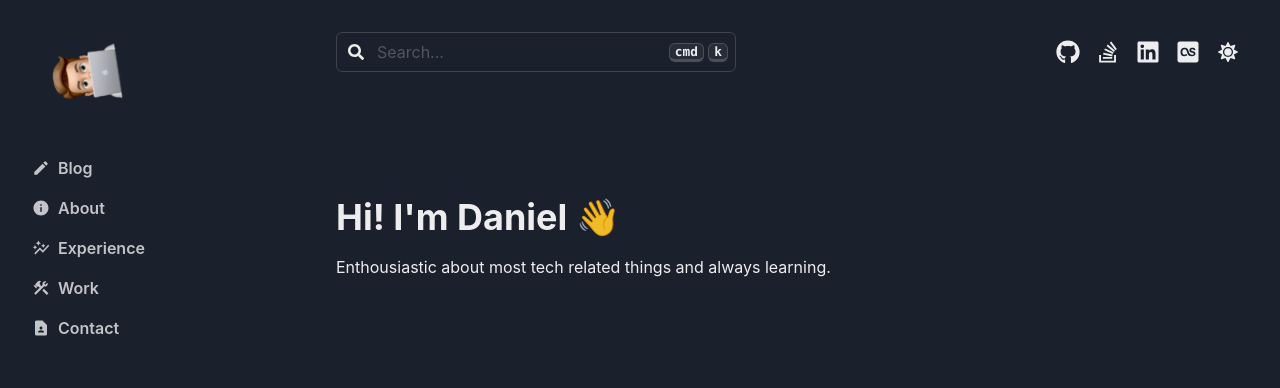
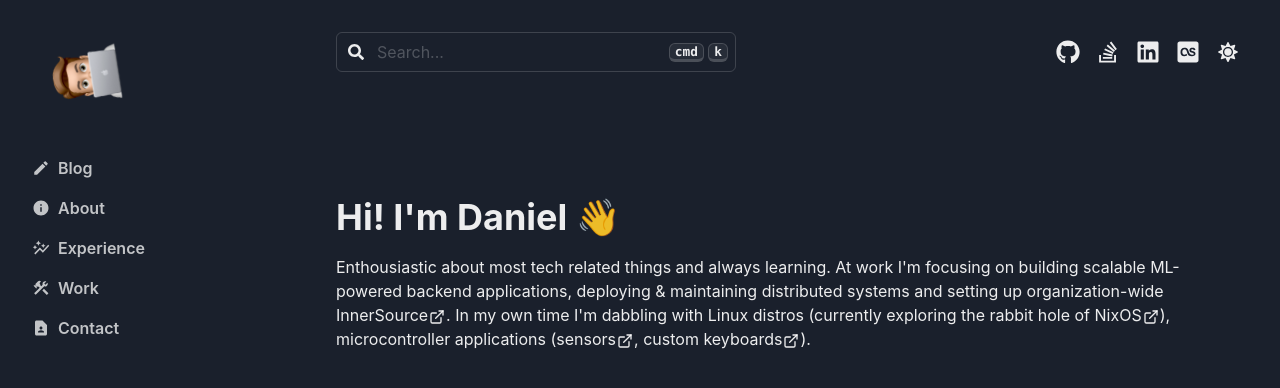
Before and after one commit to danielsteman/vite-blog, a React (Vite) app: page /about in a window 1280 px wide. Shown: the top 388 px of the page. Built offline with nearby package versions, Linux system fonts and the light colour scheme.

Commit message:
:sparkles: added to  section

```diff
--- a/src/routes/About.tsx
+++ b/src/routes/About.tsx
@@ -1,17 +1,43 @@
-import React from 'react';
-import { Text } from '@chakra-ui/react';
-import PageTitle from '../components/PageTitle';
-import Base from './Base';
+import React from "react";
+import { Link, Text } from "@chakra-ui/react";
+import PageTitle from "../components/PageTitle";
+import Base from "./Base";
+import { ExternalLinkIcon } from "@chakra-ui/icons";
 
 const About = () => {
   const title = "Hi! I'm Daniel 👋";
   return (
     <Base>
-      <PageTitle>
-        {title}
-      </PageTitle>
+      <PageTitle>{title}</PageTitle>
       <Text>
-        Enthousiastic about most tech related things and always learning.
+        Enthousiastic about most tech related things and always learning. At
+        work I'm focusing on building scalable ML-powered backend applications,
+        deploying & maintaining distributed systems and setting up
+        organization-wide{" "}
+        <Link
+          href="https://about.gitlab.com/topics/version-control/what-is-innersource/"
+          isExternal
+        >
+          InnerSource
+          <ExternalLinkIcon mx="1px" />.
+        </Link>{" "}
+        In my own time I'm dabbling with Linux distros (currently exploring the
+        rabbit hole of{" "}
+        <Link href="https://github.com/danielsteman/nixos-config">
+          NixOS
+          <ExternalLinkIcon mx="1px" />
+        </Link>
+        ), microcontroller applications (
+        <Link href="https://github.com/danielsteman/sousvide/tree/master">
+          sensors
+          <ExternalLinkIcon mx="1px" />
+        </Link>
+        ,{" "}
+        <Link href="https://github.com/danielsteman/ckbrd">
+          custom keyboards
+          <ExternalLinkIcon mx="1px" />
+        </Link>
+        ).
       </Text>
     </Base>
   );
```
